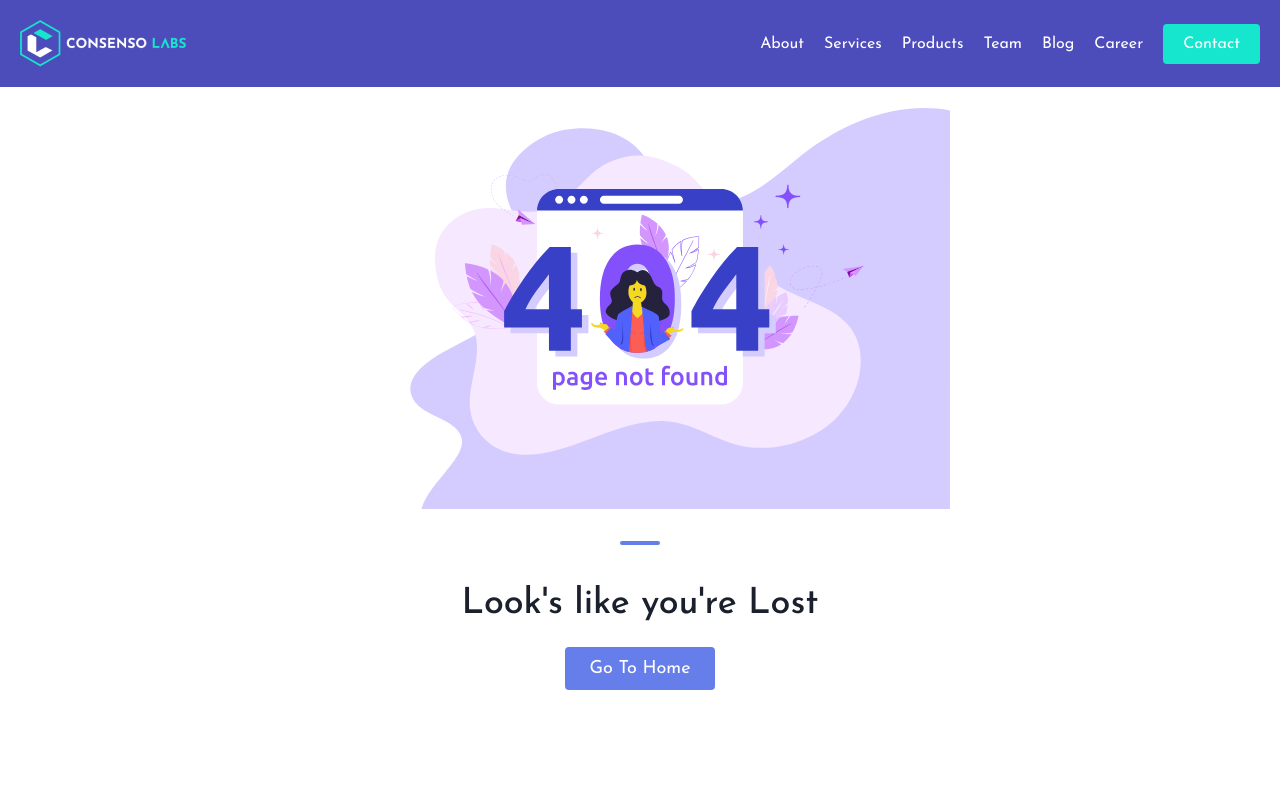
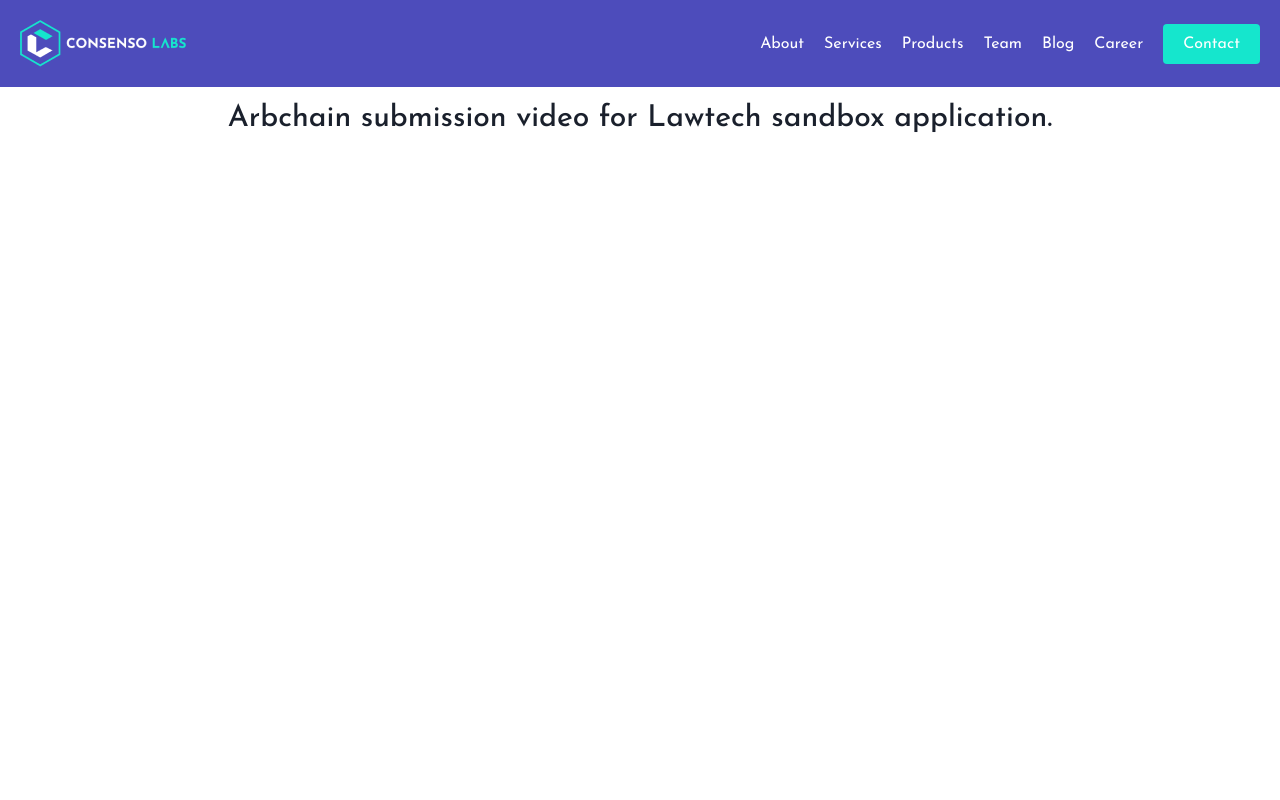
Before and after one commit to consensolabs/website, a React (Create React App) app: page /#/technation in a window 1280 px wide. Shown: the top 800 px of the page. Built offline with nearby package versions, Linux system fonts and the light colour scheme.

Commit message:
adds lawtech submission video

```diff
--- a/package.json
+++ b/package.json
@@ -18,6 +18,7 @@
     "react-dom": "^16.13.1",
     "react-ga": "^3.1.2",
     "react-helmet": "^6.1.0",
+    "react-player": "^2.7.0",
     "react-router-dom": "^5.2.0",
     "react-router-hash-link": "^2.0.0",
     "react-scripts": "3.4.1",
--- a/src/App.js
+++ b/src/App.js
@@ -4,6 +4,7 @@
 import Team from './Pages/Team';
 import Contact from './Pages/Contact';
 import InfoPageRajiv from './Pages/InfoPageRajiv';
+import LawtechIntro from './Pages/LawtechIntro';
 import NoMatchPage from './Pages/404';
 import ReactGA from 'react-ga';
 
@@ -50,6 +51,9 @@
           <Route path='/rajiv'>
             <InfoPageRajiv />
           </Route>
+          <Route path='/technation'>
+            <LawtechIntro />
+          </Route>
           <Route component={NoMatchPage} />
         </Switch>
       </Router>
--- /dev/null
+++ b/src/Pages/LawtechIntro.js
@@ -0,0 +1,47 @@
+import React from 'react';
+import ContactForm from '../components/Contact/Contact';
+import Footer from '../components/Footer';
+import { Helmet } from 'react-helmet';
+import ReactPlayer from 'react-player'
+const LawtechIntro = () => {
+  return (
+    <>
+      <Helmet>
+        <meta charSet='utf-8' />
+        <meta name='viewport' content='width=device-width, initial-scale=1' />
+        <title>Lawtech | Consenso Labs</title>
+        <meta
+          name='description'
+          content='Consenso Labs is a blockchain research and development lab where we confront ourselves to solve some of the most challenging finance, legal and economical use cases by utilizing the cutting edge technology platforms to achieve efficiency and the consensus among the disparate parties.'
+        />
+        <meta name='robots' content='index, follow' />
+        <meta
+          name='keywords'
+          content=' blockchain , blockchain technology, blockchain research lab in Bangalore, cryptography '
+        />
+      </Helmet>
+      <div className='container px-5 py-24 mx-auto'>
+        <div className='flex flex-col text-center  items-center'>
+          <h1 className='sm:text-3xl text-2xl font-medium title-font mb-4 text-gray-900'>
+          Arbchain submission video for Lawtech sandbox application.
+          </h1>
+          <div className='flex text-justiy items-center' style={{width: '80%', height: '600px'}}>
+          <ReactPlayer
+
+        url="https://youtu.be/tPuTKhuddHk"
+        width='100%'
+        height='100%'
+        controls
+        playing
+        playIcon
+/>
+</div>
+        </div>
+      </div>
+
+      <Footer />
+    </>
+  );
+};
+
+export default LawtechIntro;
```
Also changed, not shown: 1 other file (tests, documents, lock files or other folders).
